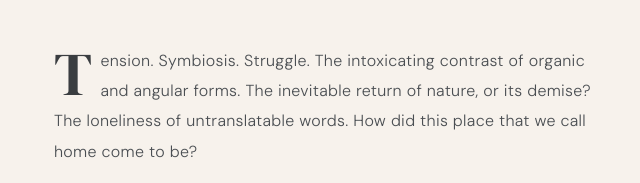
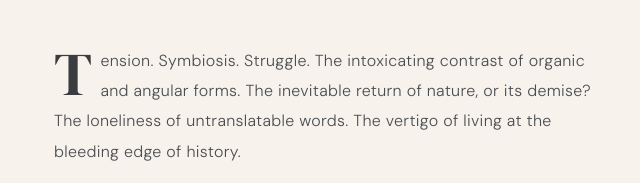
Before and after one commit to treebrick/treebrick.github.io, a plain HTML site: page index.html in a window 1280 px wide. Shown: the part 967-1150 px from the top of the page, 306-946 px from the left. Drawn offline with Linux system fonts and the light colour scheme; a web font is replaced by a local one.

Commit message:
Update index.html

```diff
--- a/index.html
+++ b/index.html
@@ -104,7 +104,7 @@
       <img src="photo.png" alt="Your photo here" />
     </div>
     <div class="text-block">
-      <p><span class="drop-cap">T</span>ension. Symbiosis. Struggle. The intoxicating contrast of organic and angular forms. The inevitable return of nature, or its demise? The loneliness of untranslatable words. How did this place that we call home come to be?</p>
+      <p><span class="drop-cap">T</span>ension. Symbiosis. Struggle. The intoxicating contrast of organic and angular forms. The inevitable return of nature, or its demise? The loneliness of untranslatable words. The vertigo of living at the bleeding edge of history. </p>
       <p>We are overcome by these thoughts and questions when we find ourselves in the vicinity of Chicago's greatest natural wonder: treebrick. This website is an attempt to celebrate not only treebrick, but also the surprising beauty of everyday things that it so well embodies. Thank you for visiting.</p>
       <p>Questions for further discussion:</p>
       <ul style="list-style: none; margin-top: 0.8em; line-height: 2.2;">
```
